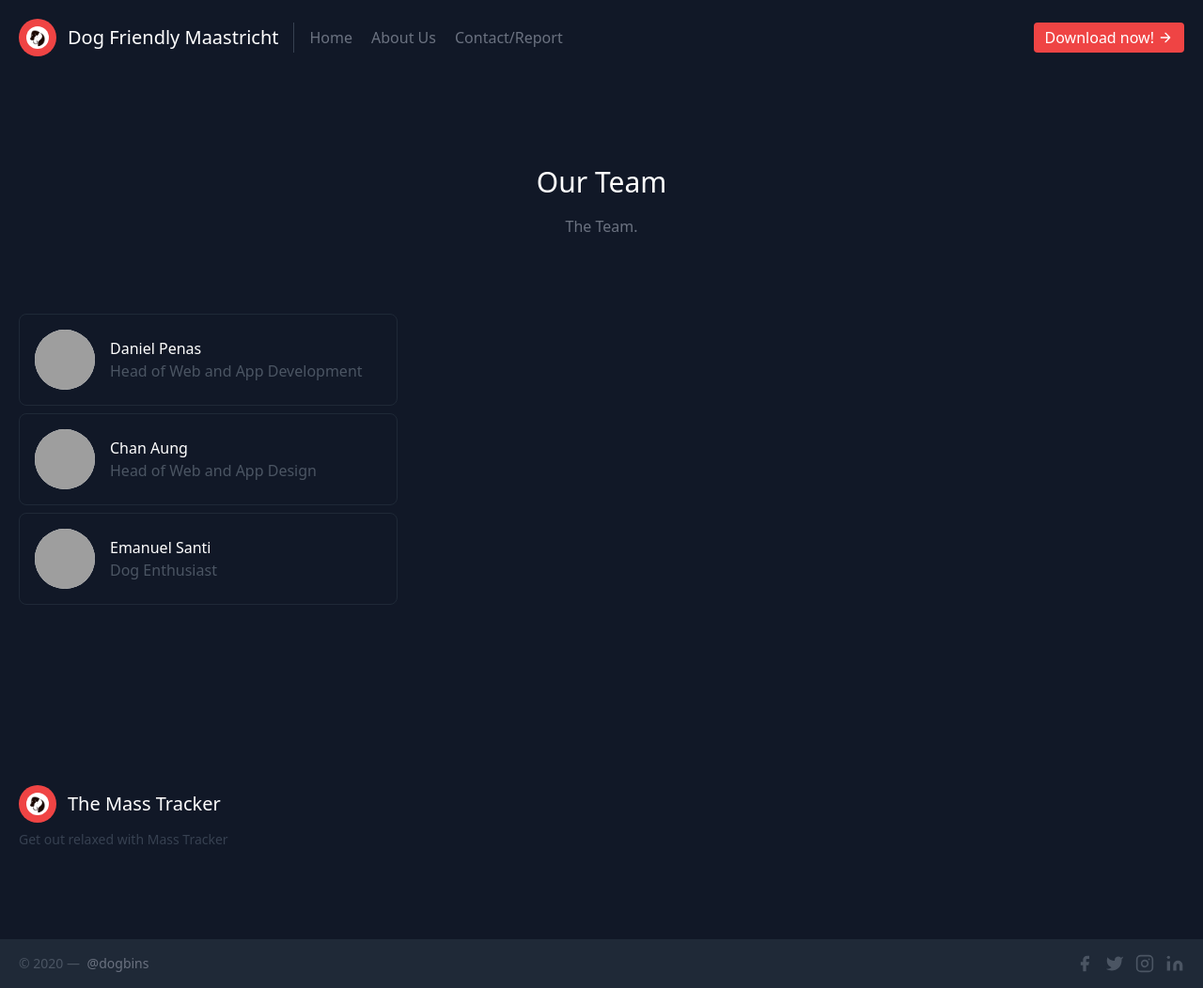
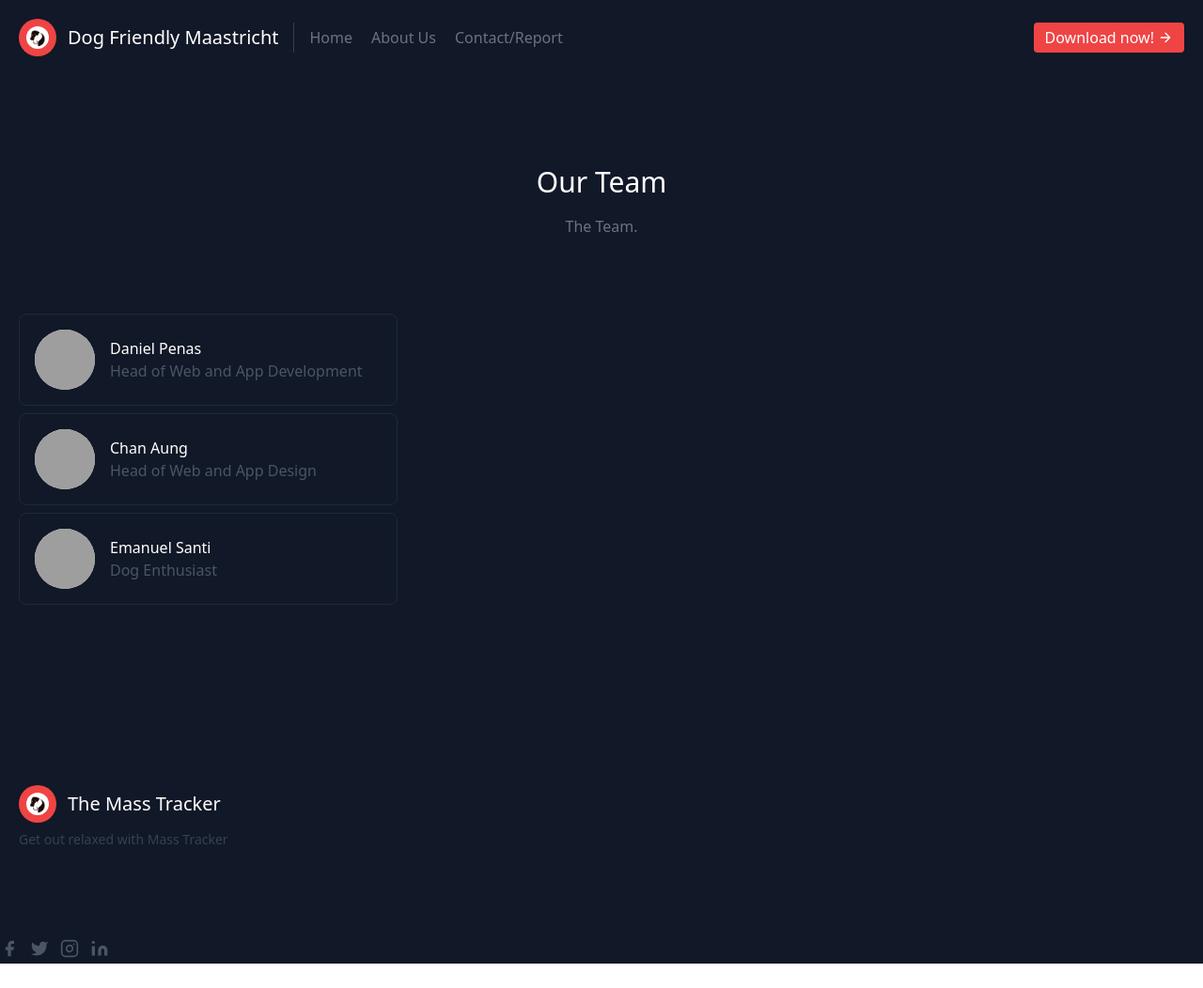
Before and after one commit to laqu123/dogbins, a plain HTML site: page about.html in a window 1280 px wide. Shown: the whole page at 94% size. After the commit the page ends 1026 px from the top, so only its background shows below. Drawn offline with nearby package versions, Linux system fonts and the light colour scheme; grey boxes are pictures that could not be loaded.

Commit message:
Update about.html

```diff
--- a/about.html
+++ b/about.html
@@ -100,11 +100,7 @@
 
               </div>
             </div>
-            <div class="bg-gray-800">
-              <div class="container mx-auto py-4 px-5 flex flex-wrap flex-col sm:flex-row">
-                <p class="text-gray-600 text-sm text-center sm:text-left">© 2020 —
-                  <a href="https://twitter.com" rel="noopener noreferrer" class="text-gray-500 ml-1" target="_blank">@dogbins</a>
-                </p>
+
         <span class="inline-flex sm:ml-auto sm:mt-0 mt-2 justify-center sm:justify-start">
           <a href="google.com" class="text-gray-600">
             <svg fill="currentColor" stroke-linecap="round" stroke-linejoin="round" stroke-width="2" class="w-5 h-5" viewBox="0 0 24 24">
```
